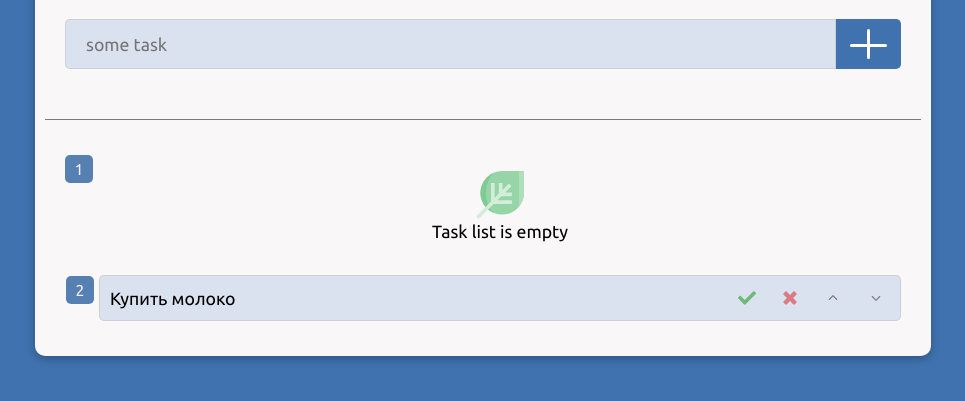
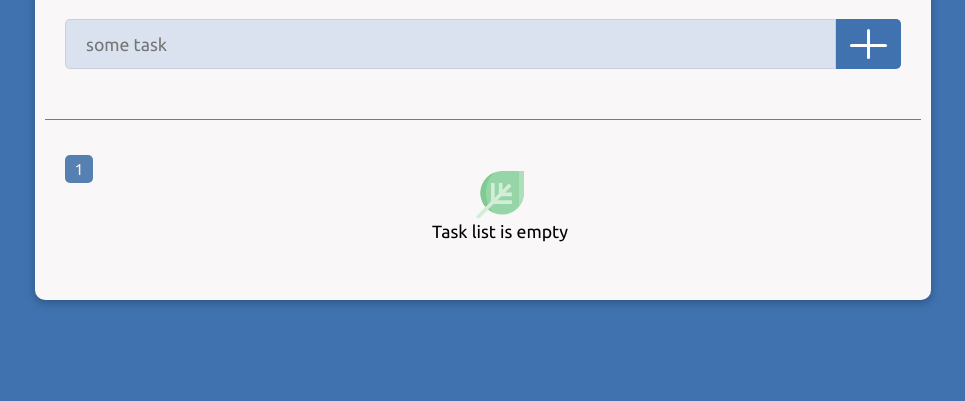
Before and after one commit to AleksRyz/ToDoList, a plain HTML site: page index.html in a window 1280 px wide. Shown: the part 117-518 px from the top of the page, without its empty margins (157-1122 px from the left). Drawn offline with Linux system fonts and the light colour scheme.

```diff
--- a/index.html
+++ b/index.html
@@ -38,7 +38,7 @@
                <div class="empty-list__title">Список дел пуст</div>
             </li> -->
 
-            <li class="list-group-item task-item">
+            <!-- <li class="list-group-item task-item">
                <span class="task-item__title">Купить молоко</span>
                <div class="task-item__buttons">
                   <button type="button" data-action="done" class="btn-action">
@@ -54,7 +54,7 @@
                      <img src="./img/arrow-bottom.svg" alt="bottom" width="18" height="18">
                   </button>
                </div>
-            </li>
+            </li> -->
 
          </ol>
       </div>
```
